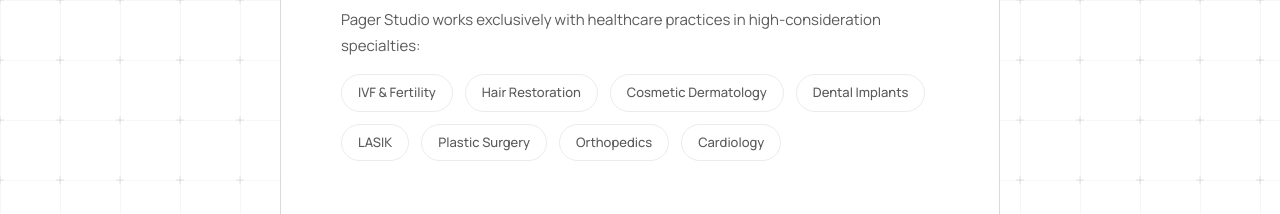
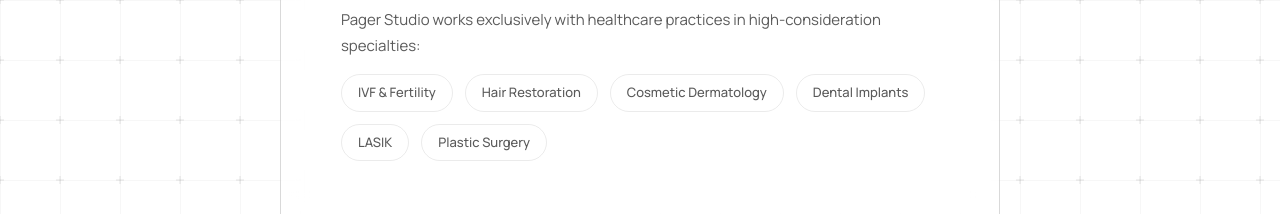
Before and after one commit to pagerstudio/pagerstudio, a Next.js app: page /about in a window 1280 px wide. Shown: the part 1260-1474 px from the top of the page. Built offline with nearby package versions, Linux system fonts and the light colour scheme.

Commit message:
fix: remove Orthopedics and Cardiology from specialties

```diff
--- a/src/app/about/page.tsx
+++ b/src/app/about/page.tsx
@@ -39,8 +39,6 @@ const specialties = [
   "Dental Implants",
   "LASIK",
   "Plastic Surgery",
-  "Orthopedics",
-  "Cardiology",
 ];
 
 const expertise = [
--- a/src/app/healthcare-aeo/page.tsx
+++ b/src/app/healthcare-aeo/page.tsx
@@ -65,8 +65,6 @@ const specialties = [
   "Dental Implants",
   "LASIK",
   "Plastic Surgery",
-  "Orthopedics",
-  "Cardiology",
 ];
 
 export default function HealthcareAEOPage() {
```
